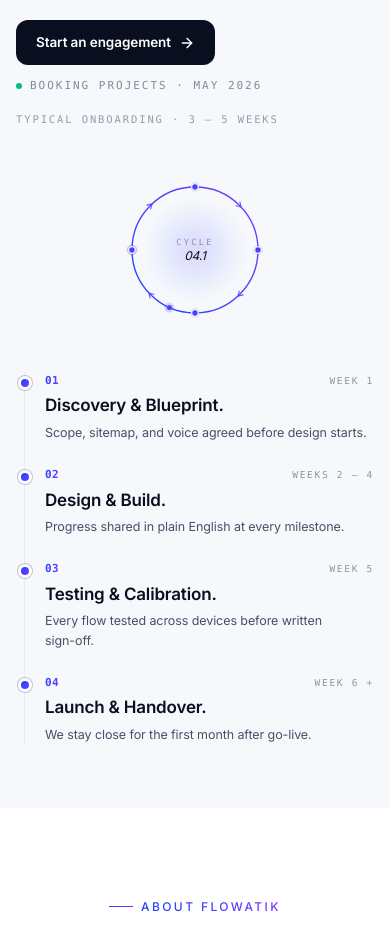
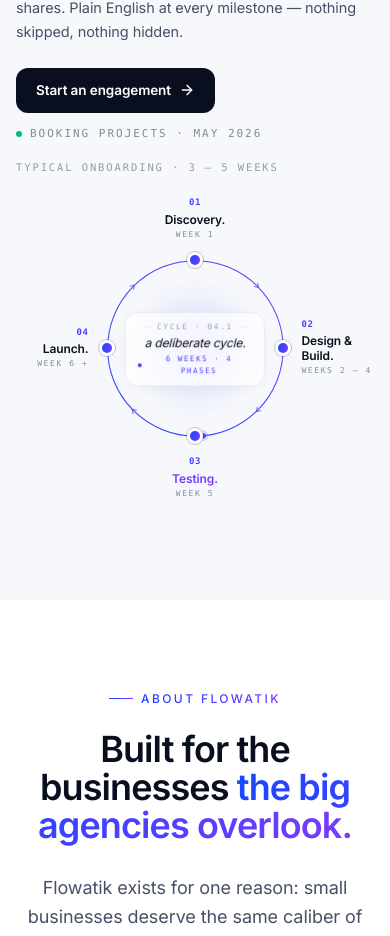
Before and after one commit to flowatik/web, a React (Vite) app: page / in a window 390 px wide. Shown: the part 4821-5757 px from the top of the page. Built offline with nearby package versions, Linux system fonts and the light colour scheme.

Commit message:
deployment section mobile view enhancement

```diff
--- a/src/components/sections/Deployment.tsx
+++ b/src/components/sections/Deployment.tsx
@@ -137,11 +137,9 @@
             </p>
           </motion.div>
 
-          {/* ── RIGHT: Cycle (desktop) / compact ring + vertical list (mobile + tablet) ── */}
+          {/* ── RIGHT: Cycle diagram (same shape at all breakpoints, scales down on mobile) ── */}
           <div className="lg:col-span-7 relative">
             <CycleDiagram />
-            <MobileCircle />
-            <MobileCycleList />
           </div>
         </div>
       </div>
@@ -188,7 +186,7 @@
   }
 
   return (
-    <div className="hidden lg:block relative mx-auto w-full max-w-[clamp(380px,46vw,560px)] aspect-square">
+    <div className="relative mx-auto w-full max-w-[clamp(240px,72vw,360px)] lg:max-w-[clamp(380px,46vw,560px)] aspect-square">
       {/* The SVG ring */}
       <svg
         viewBox={`0 0 ${SVG_SIZE} ${SVG_SIZE}`}
@@ -394,19 +392,19 @@
                   ease,
                   delay: 0.55 + (p.angle / 360) * 1.2,
                 }}
-                className={`w-[130px] flex flex-col gap-0.5 cursor-default outline-none rounded-md focus-visible:ring-2 focus-visible:ring-violet/30 ${textAlign}`}
+                className={`w-[72px] sm:w-[92px] lg:w-[130px] flex flex-col gap-0.5 cursor-default outline-none rounded-md focus-visible:ring-2 focus-visible:ring-violet/30 ${textAlign}`}
               >
-                <span className="text-[11px] font-mono tabular-nums text-gradient-bv font-semibold tracking-[0.06em]">
+                <span className="text-[9px] sm:text-[10px] lg:text-[11px] font-mono tabular-nums text-gradient-bv font-semibold tracking-[0.06em]">
                   {p.index}
                 </span>
                 <span
-                  className={`text-[15px] font-semibold leading-tight tracking-[-0.01em] transition-colors duration-200 ${
+                  className={`text-[12px] sm:text-[13px] lg:text-[15px] font-semibold leading-tight tracking-[-0.01em] transition-colors duration-200 ${
                     isActive ? "text-violet" : "text-ink"
                   }`}
                 >
                   {p.title}.
                 </span>
-                <span className="text-[10px] font-mono uppercase tracking-[0.2em] text-ink-soft/65">
+                <span className="text-[8px] sm:text-[9px] lg:text-[10px] font-mono uppercase tracking-[0.2em] text-ink-soft/65 whitespace-nowrap">
                   {p.week}
                 </span>
               </motion.div>
@@ -429,16 +427,16 @@
         transition={{ duration: 0.6, ease, delay: 0.25 }}
         className="absolute left-1/2 top-1/2 -translate-x-1/2 -translate-y-1/2 text-center pointer-events-none"
       >
-        <div className="inline-flex flex-col items-center gap-1.5 px-5 py-3 rounded-2xl bg-canvas/70 backdrop-blur-[2px] border border-hairline shadow-[0_2px_18px_-8px_rgba(10,15,31,0.12)]">
-          <div className="flex items-center gap-2 text-[9.5px] font-mono uppercase tracking-[0.28em] text-ink-soft/55">
-            <span className="h-px w-3 bg-hairline" />
+        <div className="inline-flex flex-col items-center gap-1 lg:gap-1.5 px-3 py-2 lg:px-5 lg:py-3 rounded-xl lg:rounded-2xl bg-canvas/70 backdrop-blur-[2px] border border-hairline shadow-[0_2px_18px_-8px_rgba(10,15,31,0.12)]">
+          <div className="flex items-center gap-1.5 lg:gap-2 text-[7.5px] sm:text-[8.5px] lg:text-[9.5px] font-mono uppercase tracking-[0.24em] lg:tracking-[0.28em] text-ink-soft/55">
+            <span className="h-px w-2 lg:w-3 bg-hairline" />
             Cycle · 04.1
-            <span className="h-px w-3 bg-hairline" />
+            <span className="h-px w-2 lg:w-3 bg-hairline" />
           </div>
-          <div className="text-[17px] italic font-light text-ink leading-none tracking-[-0.01em]">
+          <div className="text-[12px] sm:text-[14px] lg:text-[17px] italic font-light text-ink leading-none tracking-[-0.01em]">
             a deliberate cycle.
           </div>
-          <div className="flex items-center gap-1.5 text-[9.5px] font-mono uppercase tracking-[0.22em] text-gradient-bv">
+          <div className="flex items-center gap-1 lg:gap-1.5 text-[7.5px] sm:text-[8.5px] lg:text-[9.5px] font-mono uppercase tracking-[0.2em] lg:tracking-[0.22em] text-gradient-bv">
             <span className="w-1 h-1 rounded-full bg-gradient-bv" />
             6 weeks · 4 phases
           </div>
@@ -472,8 +470,9 @@
       exit={{ opacity: 0, y: 6 }}
       transition={{ duration: 0.2, ease }}
       // bottom-full sits the box just above the label; pb-3 leaves a 12px
-      // bridge so moving the cursor up doesn't drop the hover.
-      className="absolute bottom-full left-1/2 pb-3 z-30 pointer-events-auto"
+      // bridge so moving the cursor up doesn't drop the hover. Hidden on mobile
+      // because the small viewport doesn't have room above each label.
+      className="hidden lg:block absolute bottom-full left-1/2 pb-3 z-30 pointer-events-auto"
     >
       <div className="relative w-[240px] rounded-2xl border border-hairline bg-canvas shadow-lift p-4">
         <div className="flex items-center justify-between text-[10px] font-mono uppercase tracking-[0.18em]">
@@ -498,255 +497,3 @@
     </motion.div>
   );
 }
-
-/* ──────────────────────────────────────────────────────────────── */
-/*  Compact circular cycle — shown on mobile/tablet (< lg)          */
-/*  Mirrors the desktop diagram visually but with no labels/tooltips.*/
-/* ──────────────────────────────────────────────────────────────── */
-
-function MobileCircle() {
-  const SVG = 200;
-  const R = 70;
-  const TRACER_DUR = 12;
-
-  return (
-    <div className="lg:hidden relative mx-auto mb-8 sm:mb-10 w-[180px] sm:w-[210px] aspect-square">
-      <svg
-        viewBox={`0 0 ${SVG} ${SVG}`}
-        width="100%"
-        height="100%"
-        className="absolute inset-0"
-        aria-hidden
-      >
-        <defs>
-          <linearGradient
-            id="mcycle-gradient"
-            x1="0%"
-            y1="0%"
-            x2="100%"
-            y2="100%"
-          >
-            <stop offset="0%" stopColor="var(--color-accent)" />
-            <stop offset="100%" stopColor="var(--color-violet)" />
-          </linearGradient>
-          <radialGradient id="mcentre-glow" cx="50%" cy="50%" r="50%">
-            <stop
-              offset="0%"
-              stopColor="var(--color-violet)"
-              stopOpacity="0.18"
-            />
-            <stop
-              offset="60%"
-              stopColor="var(--color-accent)"
-              stopOpacity="0.06"
-            />
-            <stop
-              offset="100%"
-              stopColor="var(--color-violet)"
-              stopOpacity="0"
-            />
-          </radialGradient>
-        </defs>
-
-        {/* Centre glow */}
-        <circle
-          cx={SVG / 2}
-          cy={SVG / 2}
-          r={R - 12}
-          fill="url(#mcentre-glow)"
-        />
-
-        {/* Dashed outer halo */}
-        <circle
-          cx={SVG / 2}
-          cy={SVG / 2}
-          r={R + 8}
-          fill="none"
-          stroke="var(--color-hairline)"
-          strokeWidth={0.6}
-          strokeDasharray="1.5 3"
-          opacity={0.55}
-        />
-
-        {/* Base hairline ring */}
-        <circle
-          cx={SVG / 2}
-          cy={SVG / 2}
-          r={R}
-          fill="none"
-          stroke="var(--color-hairline)"
-          strokeWidth={1}
-        />
-
-        {/* Animated gradient arc — strokes clockwise from 12 o'clock */}
-        <motion.circle
-          cx={SVG / 2}
-          cy={SVG / 2}
-          r={R}
-          fill="none"
-          stroke="url(#mcycle-gradient)"
-          strokeWidth={1.5}
-          strokeLinecap="round"
-          pathLength={1}
-          transform={`rotate(-90 ${SVG / 2} ${SVG / 2})`}
-          initial={{ pathLength: 0, opacity: 0 }}
-          whileInView={{ pathLength: 1, opacity: 1 }}
-          viewport={{ once: true, margin: "-80px" }}
-          transition={{ duration: 1.2, ease }}
-        />
-
-        {/* Direction chevrons at midpoints */}
-        {[45, 135, 225, 315].map((theta) => {
-          const rad = ((theta - 90) * Math.PI) / 180;
-          const cx = SVG / 2 + Math.cos(rad) * R;
-          const cy = SVG / 2 + Math.sin(rad) * R;
-          return (
-            <motion.path
-              key={`mchev-${theta}`}
-              d="M -2.5 -3 L 2.5 0 L -2.5 3"
-              fill="none"
-              stroke="url(#mcycle-gradient)"
-              strokeWidth={1.25}
-              strokeLinecap="round"
-              strokeLinejoin="round"
-              transform={`translate(${cx} ${cy}) rotate(${theta})`}
-              initial={{ opacity: 0 }}
-              whileInView={{ opacity: 0.85 }}
-              viewport={{ once: true, margin: "-80px" }}
-              transition={{ duration: 0.5, delay: 0.85 + (theta / 360) * 0.4, ease }}
-            />
-          );
-        })}
-
-        {/* Continuous tracer */}
-        <motion.g
-          style={{
-            transformOrigin: `${SVG / 2}px ${SVG / 2}px`,
-            transformBox: "view-box",
-          }}
-          animate={{ rotate: 360 }}
-          transition={{ duration: TRACER_DUR, ease: "linear", repeat: Infinity }}
-        >
-          <circle
-            cx={SVG / 2}
-            cy={SVG / 2 - R}
-            r={5.5}
-            fill="url(#mcycle-gradient)"
-            opacity={0.2}
-          />
-          <circle
-            cx={SVG / 2}
-            cy={SVG / 2 - R}
-            r={2.75}
-            fill="url(#mcycle-gradient)"
-          />
-        </motion.g>
-
-        {/* Phase dots */}
-        {phases.map((p, i) => {
-          const rad = ((p.angle - 90) * Math.PI) / 180;
-          const cx = SVG / 2 + Math.cos(rad) * R;
-          const cy = SVG / 2 + Math.sin(rad) * R;
-          const isLast = i === phases.length - 1;
-          return (
-            <g key={`mdot-${p.id}`}>
-              {isLast && (
-                <circle cx={cx} cy={cy} r={6} fill="var(--color-violet)" opacity={0.25}>
-                  <animate
-                    attributeName="r"
-                    values="5;10;5"
-                    dur="2s"
-                    repeatCount="indefinite"
-                  />
-                  <animate
-                    attributeName="opacity"
-                    values="0.4;0;0.4"
-                    dur="2s"
-                    repeatCount="indefinite"
-                  />
-                </circle>
-              )}
-              <circle
-                cx={cx}
-                cy={cy}
-                r={4.5}
-                fill="var(--color-canvas)"
-                stroke="var(--color-ink-soft)"
-                strokeOpacity={0.3}
-                strokeWidth={0.75}
-              />
-              <circle cx={cx} cy={cy} r={3} fill="url(#mcycle-gradient)" />
-            </g>
-          );
-        })}
-      </svg>
-
-      {/* Centre chip */}
-      <motion.div
-        initial={{ opacity: 0, scale: 0.9 }}
-        whileInView={{ opacity: 1, scale: 1 }}
-        viewport={{ once: true, margin: "-80px" }}
-        transition={{ duration: 0.5, delay: 0.25, ease }}
-        className="absolute left-1/2 top-1/2 -translate-x-1/2 -translate-y-1/2 text-center pointer-events-none"
-      >
-        <div className="text-[8.5px] font-mono uppercase tracking-[0.28em] text-ink-soft/55 leading-none">
-          Cycle
-        </div>
-        <div className="mt-1 text-[12px] italic font-light text-ink leading-none tracking-[-0.01em]">
-          04.1
-        </div>
-      </motion.div>
-    </div>
-  );
-}
-
-/* ──────────────────────────────────────────────────────────────── */
-/*  Mobile cycle list                                               */
-/* ──────────────────────────────────────────────────────────────── */
-
-function MobileCycleList() {
-  return (
-    <ol className="lg:hidden relative ml-2 sm:ml-3 border-l border-hairline space-y-6 sm:space-y-7">
-      {phases.map((p, i) => {
-        const isLast = i === phases.length - 1;
-        return (
-          <li key={p.id} className="relative pl-5 sm:pl-6">
-            <span
-              aria-hidden
-              className="absolute -left-[7px] top-1 w-3.5 h-3.5 grid place-items-center"
-            >
-              {isLast && (
-                <span className="absolute inset-0 rounded-full bg-violet/30 animate-ping" />
-              )}
-              <span className="relative w-3.5 h-3.5 rounded-full bg-canvas ring-1 ring-ink-soft/30 grid place-items-center">
-                <span className="w-2 h-2 rounded-full bg-gradient-bv" />
-              </span>
-            </span>
-            <motion.div
-              initial={{ opacity: 0, y: 12 }}
-              whileInView={{ opacity: 1, y: 0 }}
-              viewport={{ once: true, margin: "-80px" }}
-              transition={{ duration: 0.5, ease, delay: 0.05 * i }}
-            >
-              <div className="flex items-baseline justify-between gap-2">
-                <span className="text-[11px] font-mono tabular-nums text-gradient-bv font-semibold tracking-[0.04em]">
-                  {p.index}
-                </span>
-                <span className="text-[9.5px] sm:text-[10px] font-mono uppercase tracking-[0.18em] text-ink-soft/60 whitespace-nowrap">
-                  {p.week}
-                </span>
-              </div>
-              <h3 className="mt-1.5 text-[17px] sm:text-[18px] font-semibold text-ink leading-tight tracking-[-0.01em]">
-                {p.short}.
-              </h3>
-              <p className="mt-1.5 text-[12.5px] sm:text-[13px] text-ink-soft leading-[1.55] text-pretty">
-                {p.line}
-              </p>
-            </motion.div>
-          </li>
-        );
-      })}
-
-    </ol>
-  );
-}
```
